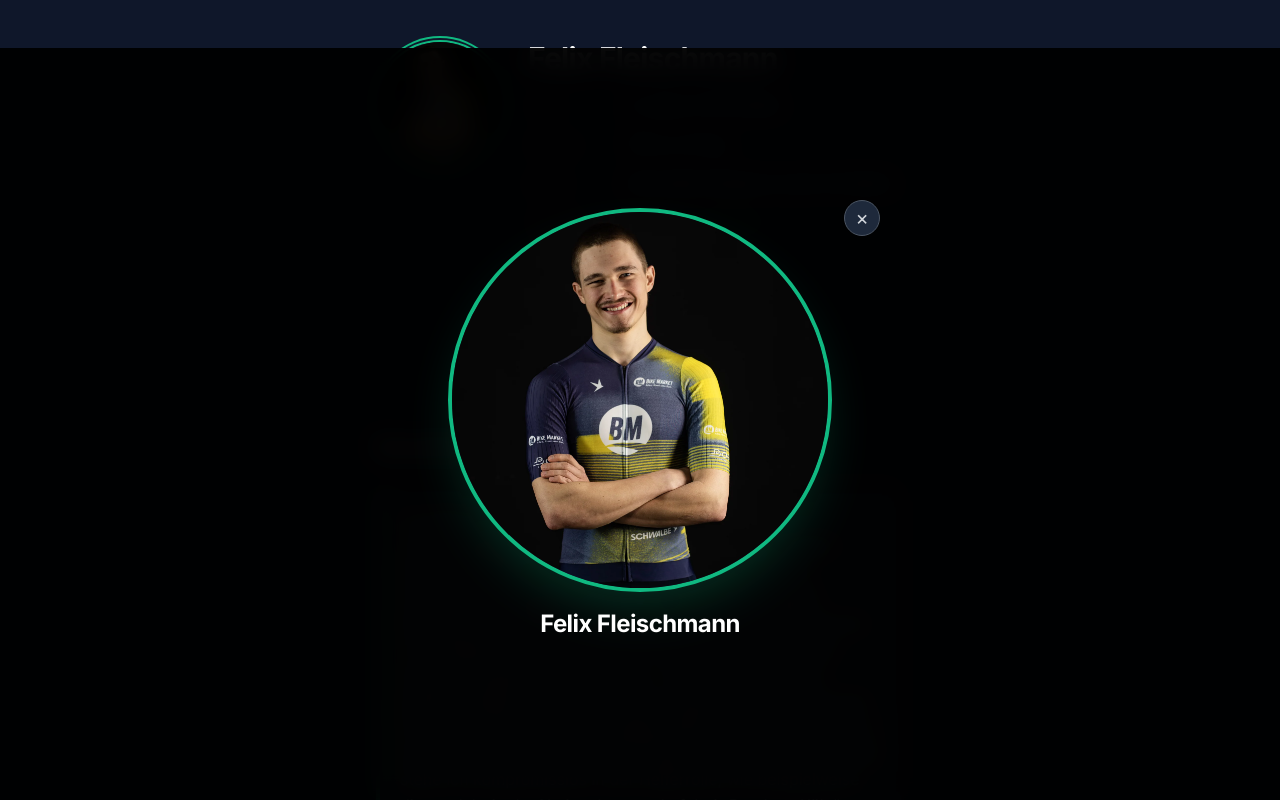
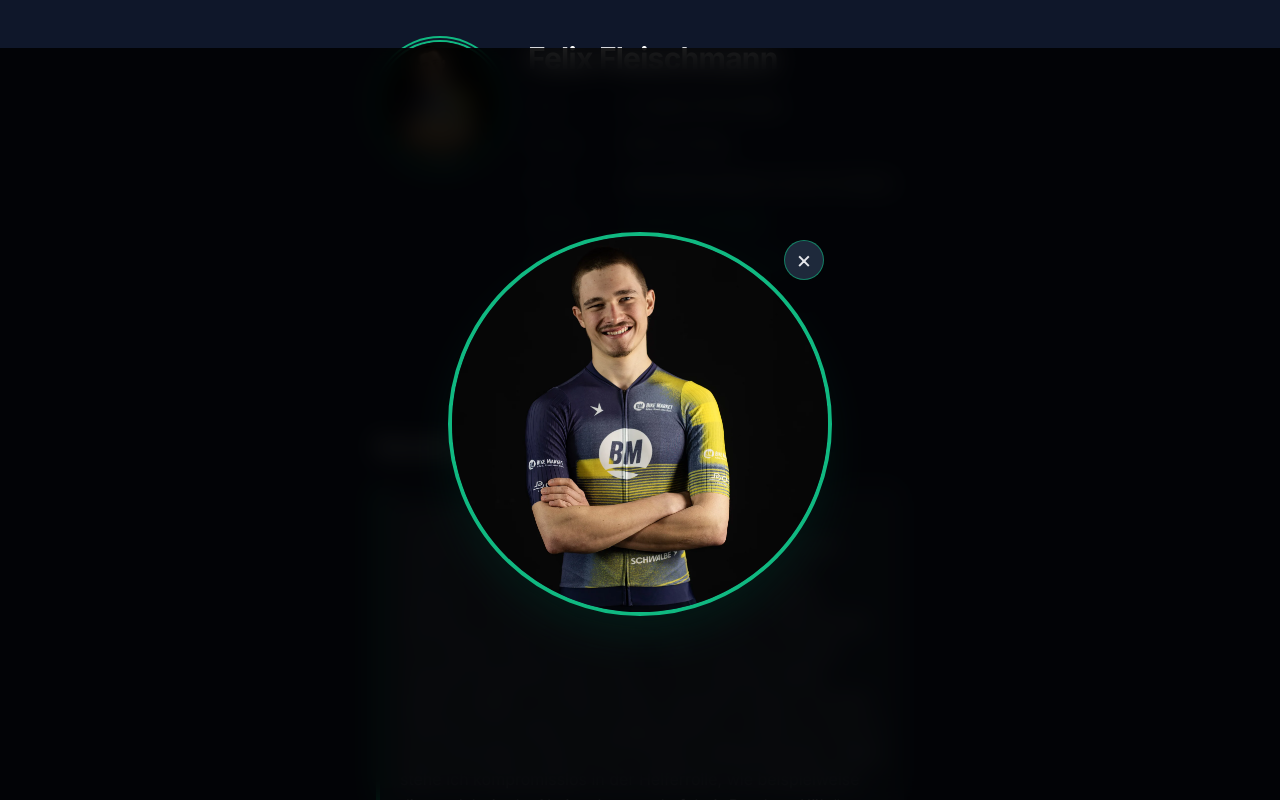
Before and after one commit to CyBikeLix/BewerbungBogenFelixFleischmann, a Svelte app: page / in a window 1280 px wide. Both pictures are taken after a click on the button "Profilbild vergrößern". Shown: the top 800 px of the page. Built offline with nearby package versions, Linux system fonts and the light colour scheme; what chartjs-plugin-zoom would draw is missing.

Commit message:
Update section titles and enhance photo lightbox design

```diff
--- a/src/App.svelte
+++ b/src/App.svelte
@@ -221,7 +221,7 @@
 
   {#if showPhotoLightbox}
     <div
-      class="fixed inset-0 bg-black/95 backdrop-blur-md flex flex-col items-center justify-center z-50 p-4 sm:p-6"
+      class="fixed inset-0 bg-black/85 backdrop-blur-md flex items-center justify-center z-50 p-4"
       on:click={() => showPhotoLightbox = false}
       on:keydown={(e) => e.key === 'Escape' && (showPhotoLightbox = false)}
       role="dialog"
@@ -229,16 +229,8 @@
       aria-label="Profilbild Großansicht"
       tabindex="-1"
     >
-      <div class="relative flex flex-col items-center max-w-sm sm:max-w-md w-full" on:click|stopPropagation on:keydown={() => {}} role="presentation">
-        <button
-          on:click={() => showPhotoLightbox = false}
-          class="absolute -top-3 -right-2 sm:-top-2 sm:-right-4 bg-brand-surface border border-gray-600 text-gray-300 hover:text-white w-9 h-9 rounded-full flex items-center justify-center text-xl hover:bg-white/10 transition-colors shadow-lg z-10"
-          aria-label="Schließen"
-        >
-          &times;
-        </button>
-
-        <div class="w-64 h-64 sm:w-80 sm:h-80 md:w-96 md:h-96 rounded-full border-4 border-brand-emerald shadow-2xl shadow-emerald-500/25 overflow-hidden bg-brand-surface flex items-center justify-center">
+      <div class="relative" on:click|stopPropagation on:keydown={() => {}} role="presentation">
+        <div class="w-72 h-72 sm:w-96 sm:h-96 rounded-full border-4 border-brand-emerald overflow-hidden shadow-2xl shadow-emerald-950/60 bg-brand-surface">
           <img
             src={data.profile.photo_url_large}
             alt={data.profile.name}
@@ -246,10 +238,13 @@
             style="object-position: center;"
           />
         </div>
-
-        <div class="mt-4 text-center">
-          <h3 class="text-xl sm:text-2xl font-bold text-white tracking-tight">{data.profile.name}</h3>
-        </div>
+        <button
+          on:click={() => showPhotoLightbox = false}
+          class="absolute top-1 right-1 sm:top-2 sm:right-2 bg-brand-surface border border-brand-emerald/60 text-gray-200 hover:text-white w-10 h-10 rounded-full flex items-center justify-center text-2xl hover:bg-brand-emerald hover:text-brand-dark transition-all shadow-xl"
+          aria-label="Schließen"
+        >
+          &times;
+        </button>
       </div>
     </div>
   {/if}
```
Also changed, not shown: 1 other file (tests, documents, lock files or other folders).
